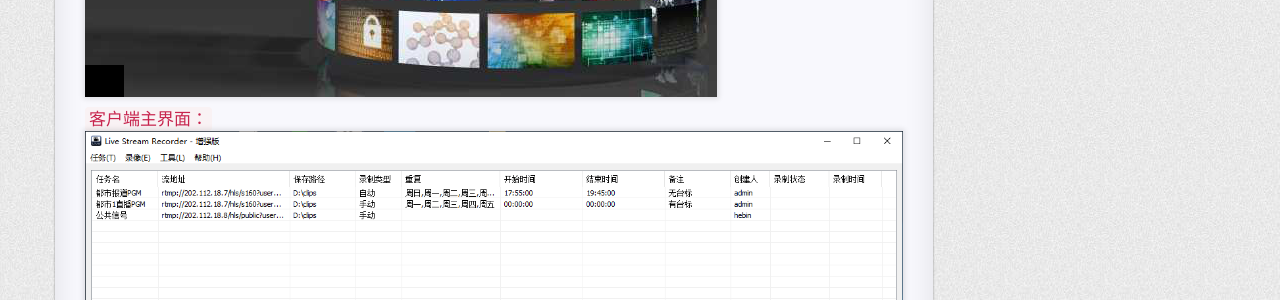
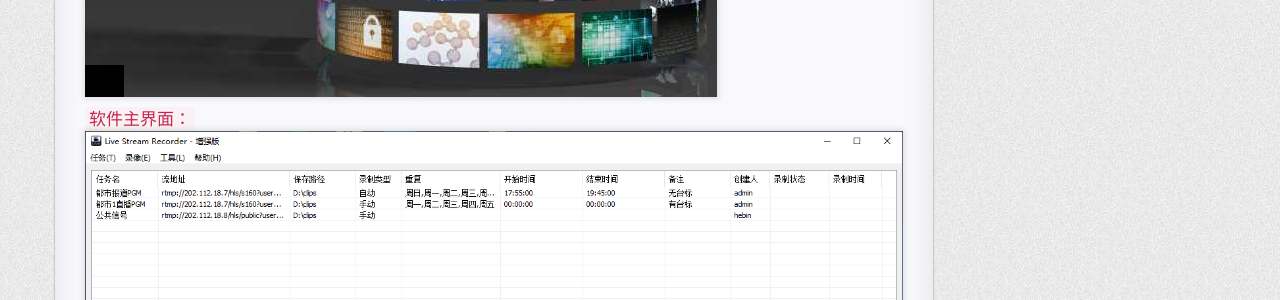
Before and after one commit to fxrj/fxrj.github.io, a Jekyll site: the page built from _posts/2021-02-15-live-stream-recorder.md, in a window 1280 px wide. Shown: the part 646-946 px from the top of the page. Built offline with Jekyll 4.4.1, drawn with Linux system fonts in a browser that asks for light colours; nearby versions of some CDN libraries; comment, search, counter and statistics services are not loaded; a style sheet for code colours, icons or effects is not loaded.

Commit message:
Update 2021-02-15-live-stream-recorder.md

```diff
--- a/_posts/2021-02-15-live-stream-recorder.md
+++ b/_posts/2021-02-15-live-stream-recorder.md
@@ -12,8 +12,8 @@ categories: 流媒体
 
 ![视频流录制软件][LiveStreamRecorder]
 
-`客户端主界面：`<br/>
-![视频流录制软件客户端][LiveStreamRecorder-Server]
+`软件主界面：`<br/>
+![视频流录制软件主界面][LiveStreamRecorder-Server]
 
 [LiveStreamRecorder]: {{"/LiveStreamRecorder.png" | prepend: site.imgrepo }}
 [LiveStreamRecorder-Server]: {{"/LiveStreamRecorder-Server.png" | prepend: site.imgrepo }}
```
